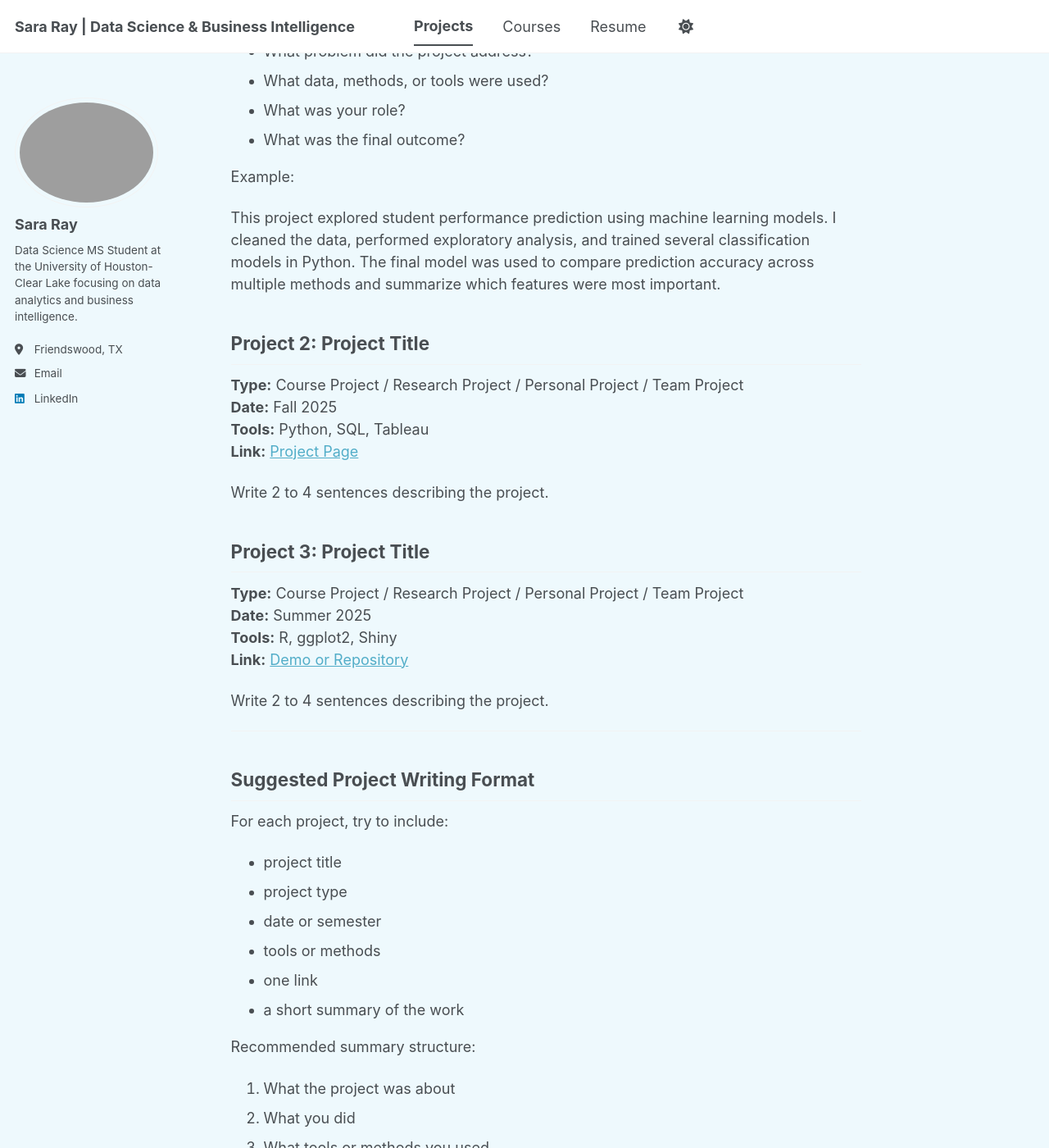
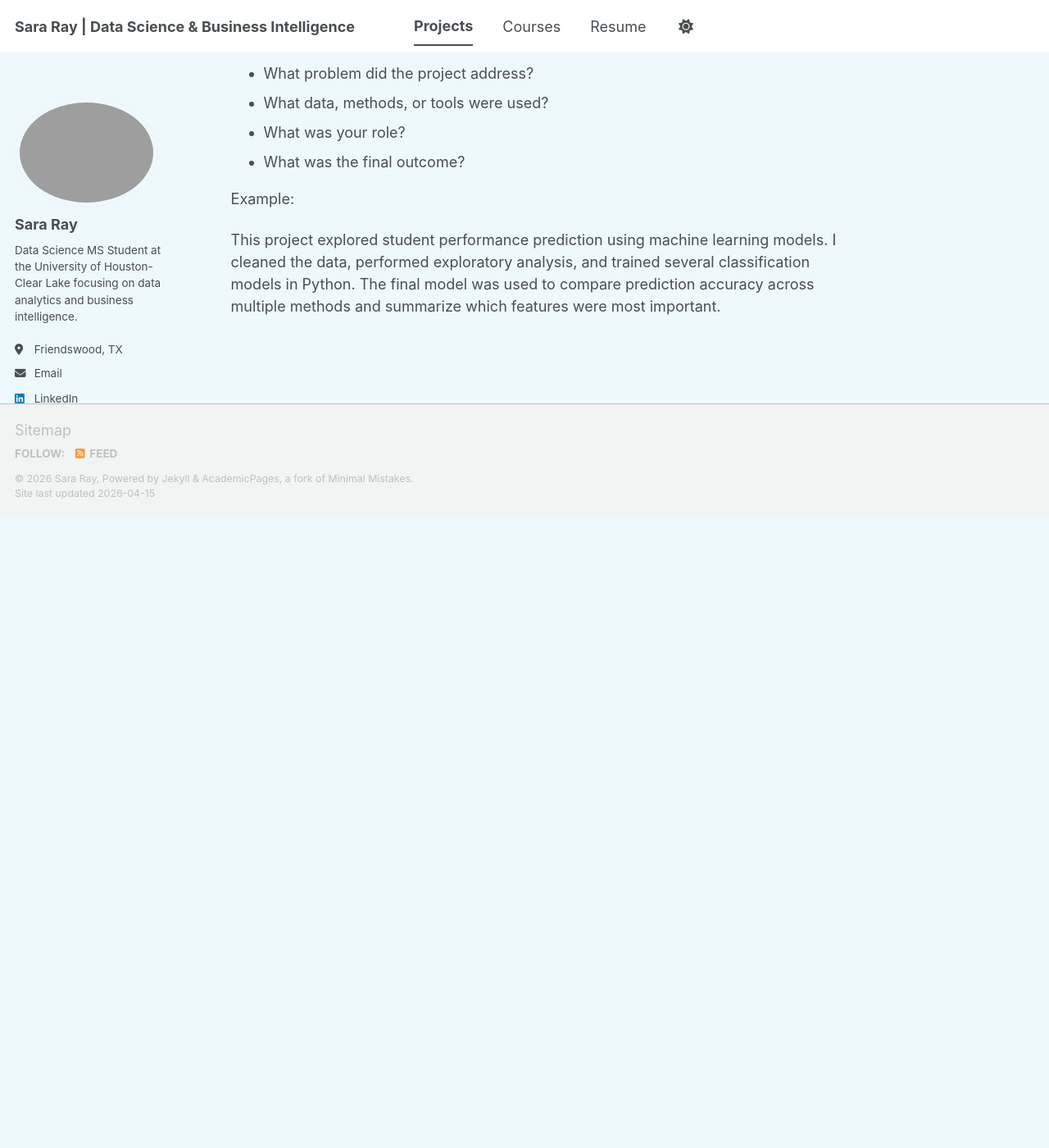
Before and after one commit to SaraRay2017/SaraRay2017.github.io, a Jekyll site: the page built from _pages/projects.md, in a window 1280 px wide and 1400 px high, scrolled down 422 px. Shown: the whole window at 82% size. Built offline with Jekyll 4.4.1, drawn with Linux system fonts in a browser that asks for light colours; a script bundle is joined from its source files by our own code; library files that are not in the unit come from our copies; after the commit the page ends 1052 px from its top, so only the background shows below that; some of the changed text lies outside the part shown.

Commit message:
Clean up projects.md by removing placeholders
Removed placeholder projects and suggested writing format from the projects page.

````diff
--- a/_pages/projects.md
+++ b/_pages/projects.md
@@ -26,58 +26,3 @@ Write 2 to 4 sentences describing the project:
 Example:
 
 This project explored student performance prediction using machine learning models. I cleaned the data, performed exploratory analysis, and trained several classification models in Python. The final model was used to compare prediction accuracy across multiple methods and summarize which features were most important.
-
-## Project 2: Project Title
-
-**Type:** Course Project / Research Project / Personal Project / Team Project
-**Date:** Fall 2025
-**Tools:** Python, SQL, Tableau
-**Link:** [Project Page](https://github.com/yourusername/your-project)
-
-Write 2 to 4 sentences describing the project.
-
-## Project 3: Project Title
-
-**Type:** Course Project / Research Project / Personal Project / Team Project
-**Date:** Summer 2025
-**Tools:** R, ggplot2, Shiny
-**Link:** [Demo or Repository](https://github.com/yourusername/your-project)
-
-Write 2 to 4 sentences describing the project.
-
----
-
-## Suggested Project Writing Format
-
-For each project, try to include:
-
-- project title
-- project type
-- date or semester
-- tools or methods
-- one link
-- a short summary of the work
-
-Recommended summary structure:
-
-1. What the project was about
-2. What you did
-3. What tools or methods you used
-4. What result you produced
-
----
-
-## Simple Reusable Block
-
-Students may copy and reuse this block for additional projects:
-
-```md
-## Project Title
-
-**Type:** Course Project / Research Project / Personal Project / Team Project
-**Date:** Semester or Year
-**Tools:** List the main tools
-**Link:** [Repository or Demo](https://github.com/yourusername/your-project)
-
-Write 2 to 4 sentences describing the project.
-```
````
